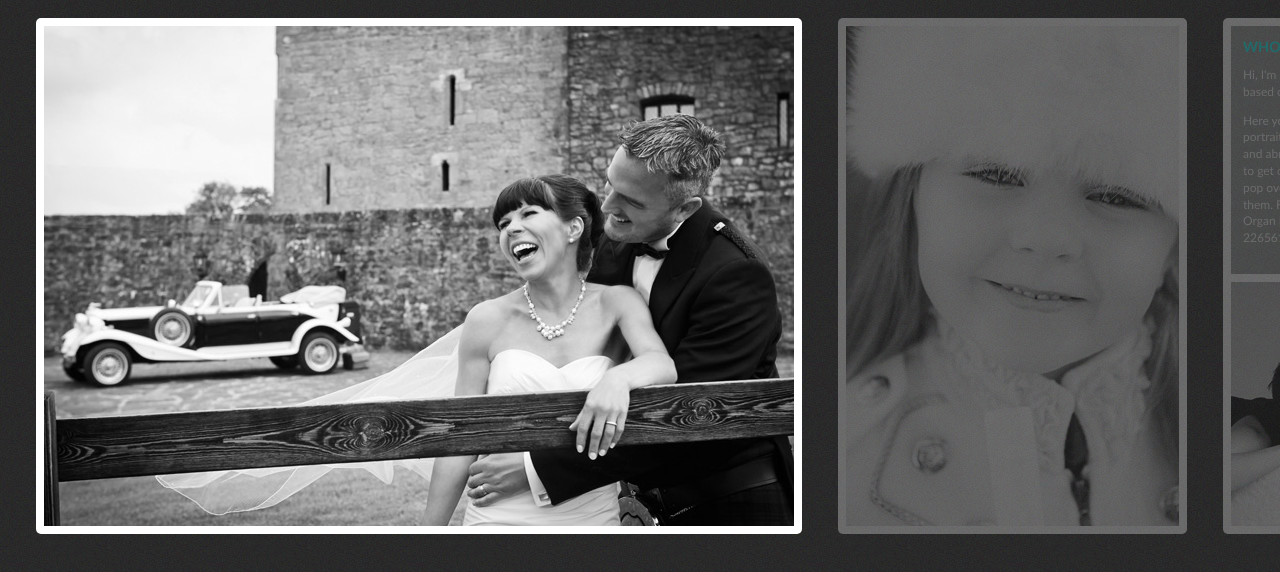
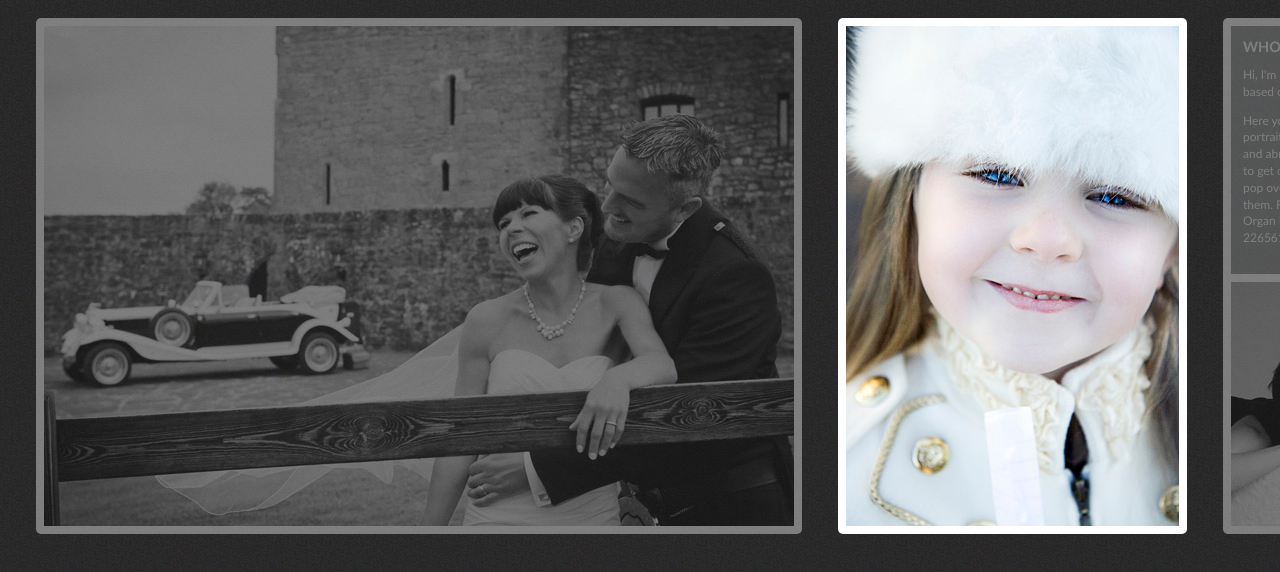
Before and after one commit to derekorgan/deeorgan.com, a plain HTML site: page index.html in a window 1280 px wide. Shown: the top 572 px of the page. Drawn offline with nearby package versions, Linux system fonts and the light colour scheme; files that its build step writes are made by us from their sources.

Commit message:
style updates

```diff
--- a/css/style.css
+++ b/css/style.css
@@ -26,6 +26,10 @@ h2 {
 
 
 }
+.off h2 {
+    color: #ffffff;
+}
+
 
 p {
 	font-size: 1em;
@@ -60,6 +64,6 @@ p {
 }
 
 .off{
-	opacity:0.3;
+	opacity:0.4;
 
 }
--- a/index.html
+++ b/index.html
@@ -16,7 +16,8 @@
 <script type = "text/javascript">
 $(document).ready(function()
 {
-	$(".block img").desaturate();
+	$(".off img").desaturate();
+	$(".off").desaturate();
 
 });
 
@@ -26,11 +27,11 @@ $(document).ready(function()
 <body>
 <div id="container">
 
-   	<div class="block" style="width:750px;">
+   	<div class="block off" style="width:750px;">
        	<img src="photos/dave_wife.jpg" alt="Wedding shot" width="750" height="500" />
 	</div>
 
-    <div class="block off" style="width:333px;">
+    <div class="block" style="width:333px;">
        	<img src="photos/alice.jpg" alt="Alice in wonderland" width="333" height="500" />
     </div>
 
```
